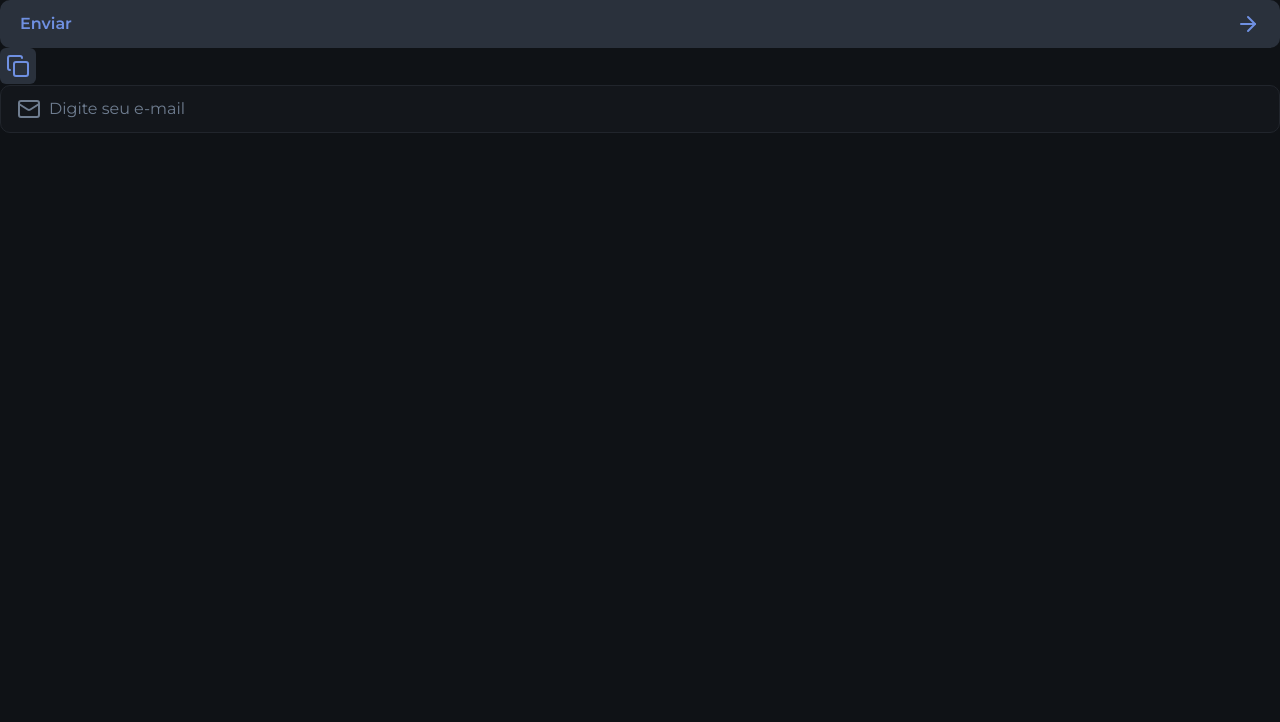
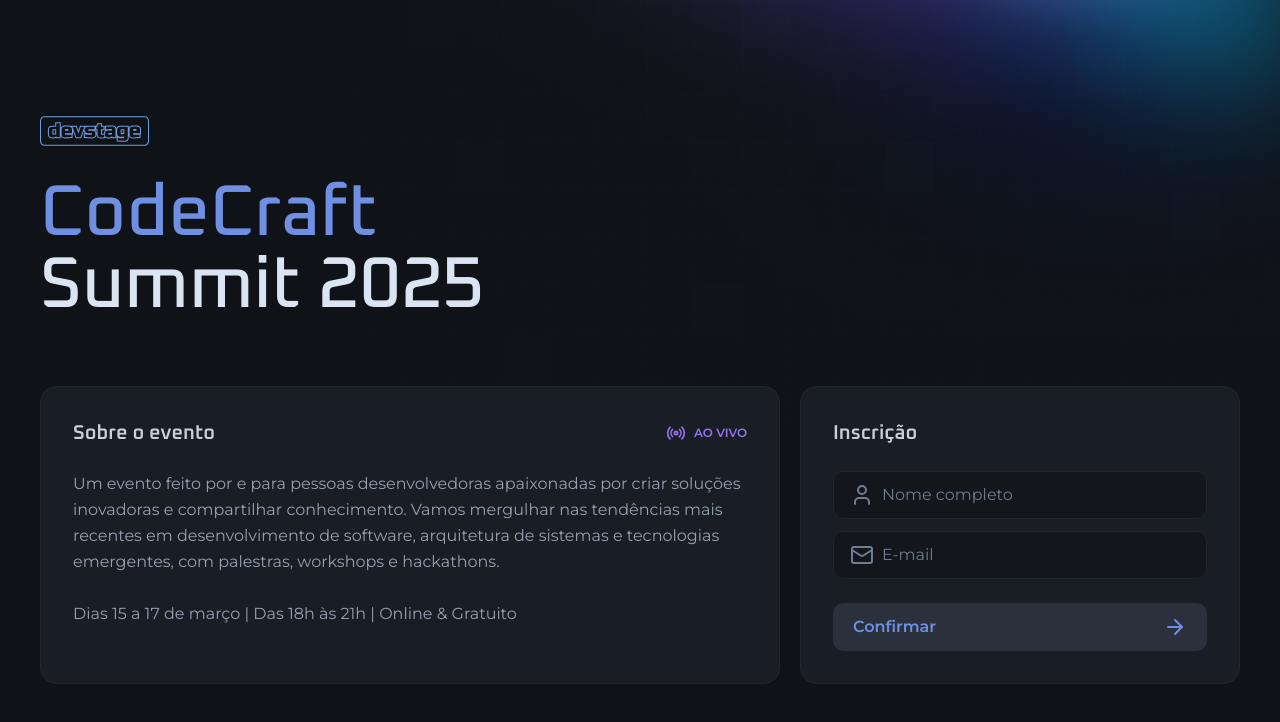
Before and after one commit to emevieira123/devstage, a Next.js app: page / in a window 1280 px wide. Shown: the top 722 px of the page. Built offline with nearby package versions, Linux system fonts and the light colour scheme.

Commit message:
feat: implementation initial page

```diff
--- a/src/app/layout.tsx
+++ b/src/app/layout.tsx
@@ -26,7 +26,9 @@
 }>) {
   return (
     <html lang="en" className={`${oxanium.variable} ${montserrat.variable}`}>
-      <body className="bg-gray-900 text-gray-100 antialiased">{children}</body>
+      <body className="bg-gray-900 text-gray-100 antialiased bg-[url(/assets/background.png)] bg-no-repeat bg-top md:bg-right-top">
+        {children}
+      </body>
     </html>
   )
 }
--- a/src/app/page.tsx
+++ b/src/app/page.tsx
@@ -1,28 +1,71 @@
 import { Button } from '@/components/button'
-import { IconButton } from '@/components/icon-button'
 import { InputField, InputIcon, InputRoot } from '@/components/input'
-import { ArrowRight, Copy, Mail } from 'lucide-react'
+import { ArrowRight, Mail, Radio, User } from 'lucide-react'
+import Image from 'next/image'
+import logo from '../assets/logo.svg'
 
 export default function Home() {
   return (
-    <main>
-      <Button>
-        Enviar
-        <ArrowRight />
-      </Button>
+    <main className="max-w-[1240px] mx-auto px-5 py-8 md:py-0">
+      <div className="min-h-dvh flex flex-col justify-center gap-16">
+        <div className="flex flex-col gap-8 items-center md:items-start">
+          <Image src={logo} alt="devstage" width={108.5} height={30} />
 
-      <IconButton>
-        <Copy />
-      </IconButton>
+          <h1 className="text-4xl text-center leading-none font-heading font-medium flex flex-col md:text-7xl md:text-left">
+            <span className="text-blue">CodeCraft</span>
+            Summit 2025
+          </h1>
+        </div>
 
-      <div>
-        <InputRoot>
-          <InputIcon>
-            <Mail />
-          </InputIcon>
+        <div className="flex gap-5 items-stretch flex-col md:flex-row">
+          <div className="flex-1 bg-gray-700 border border-gray-600 rounded-2xl p-8 space-y-6">
+            <div className="flex items-center justify-between">
+              <h2 className="font-heading font-semibold text-gray-200 text-xl">
+                Sobre o evento
+              </h2>
+              <span className="text-purple font-semibold text-xs flex items-center gap-2">
+                <Radio className="size-5" />
+                AO VIVO
+              </span>
+            </div>
+            <p className="text-gray-300 leading-relaxed text-sm md:text-base">
+              Um evento feito por e para pessoas desenvolvedoras apaixonadas por
+              criar soluções inovadoras e compartilhar conhecimento. Vamos
+              mergulhar nas tendências mais recentes em desenvolvimento de
+              software, arquitetura de sistemas e tecnologias emergentes, com
+              palestras, workshops e hackathons.
+              <br />
+              <br />
+              Dias 15 a 17 de março | Das 18h às 21h | Online & Gratuito
+            </p>
+          </div>
+          <form className="bg-gray-700 border border-gray-600 rounded-2xl p-8 space-y-6 w-full md:max-w-[440px]">
+            <h2 className="font-heading font-semibold text-gray-200 text-xl">
+              Inscrição
+            </h2>
 
-          <InputField placeholder="Digite seu e-mail" type="email" />
-        </InputRoot>
+            <div className="space-y-3">
+              <InputRoot>
+                <InputIcon>
+                  <User />
+                </InputIcon>
+                <InputField type="text" placeholder="Nome completo" />
+              </InputRoot>
+
+              <InputRoot>
+                <InputIcon>
+                  <Mail />
+                </InputIcon>
+                <InputField type="email" placeholder="E-mail" />
+              </InputRoot>
+            </div>
+
+            <Button type="submit">
+              Confirmar
+              <ArrowRight />
+            </Button>
+          </form>
+        </div>
       </div>
     </main>
   )
```
Also changed, not shown: public/assets/background.png (added), src/assets/logo.svg (added).
